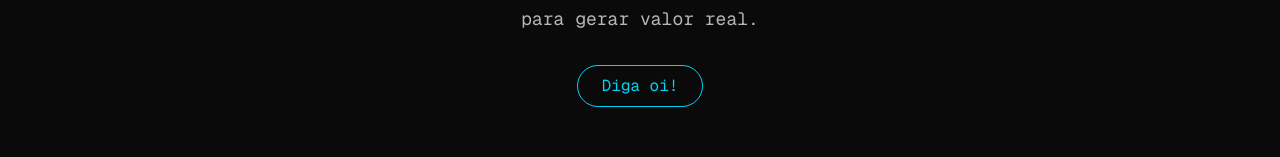
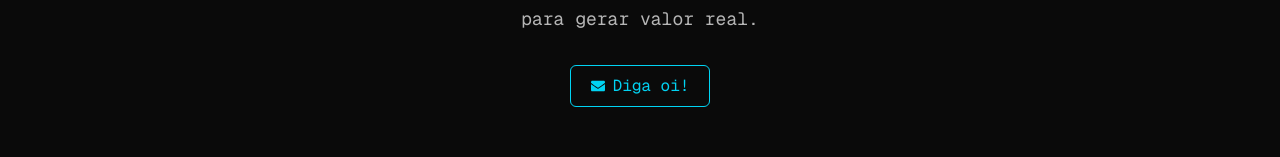
Before and after one commit to luizsabinosb/portfolio, a Next.js app: page / in a window 1280 px wide. Shown: the part 488-645 px from the top of the page. Built offline with nearby package versions, Linux system fonts and the light colour scheme.

Commit message:
feat: adiciona ícone de email no botão e ajusta estilo

```diff
--- a/src/sections/Home.tsx
+++ b/src/sections/Home.tsx
@@ -1,5 +1,6 @@
 import Typewriter from "typewriter-effect";
 import { motion } from "framer-motion";
+import { FaEnvelope } from "react-icons/fa"
 
 const Hero = () => {
   return (
@@ -51,12 +52,12 @@ const Hero = () => {
 
         <motion.a
           href="mailto:devluizsabino@gmail.com"
-          className="inline-block mt-2 border border-cyan-400 text-cyan-400 px-6 py-2 rounded-full hover:bg-cyan-400 hover:text-black transition"
+          className="inline-flex items-center justify-center gap-2 mt-2 border border-cyan-400 text-cyan-400 px-5 py-2 rounded-md hover:bg-cyan-400 hover:text-black transition"
           initial={{ opacity: 0 }}
           animate={{ opacity: 1 }}
           transition={{ delay: 2.5, duration: 0.8 }}
         >
-          Diga oi!
+          <FaEnvelope className="text-sm" /> Diga oi!
         </motion.a>
       </div>
     </section>
```
